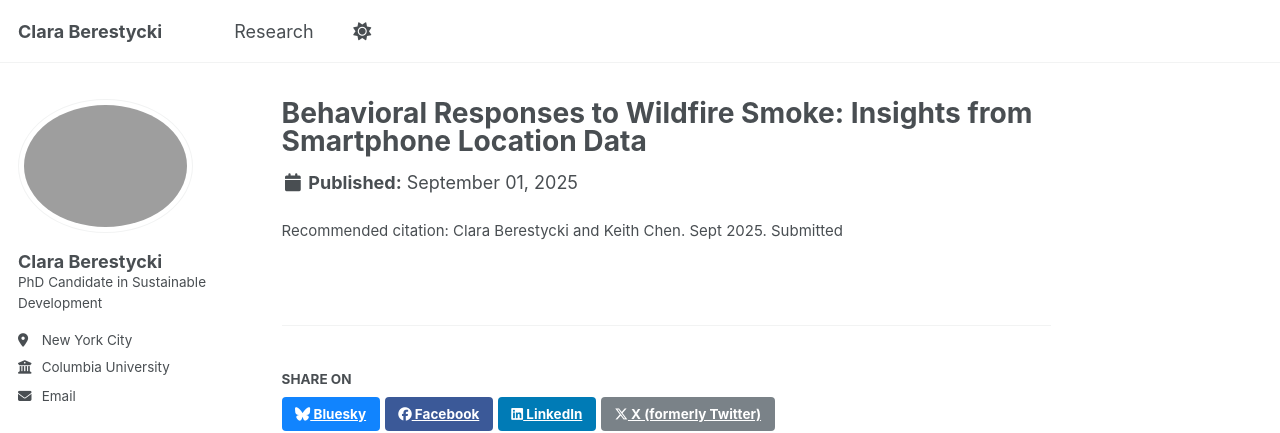
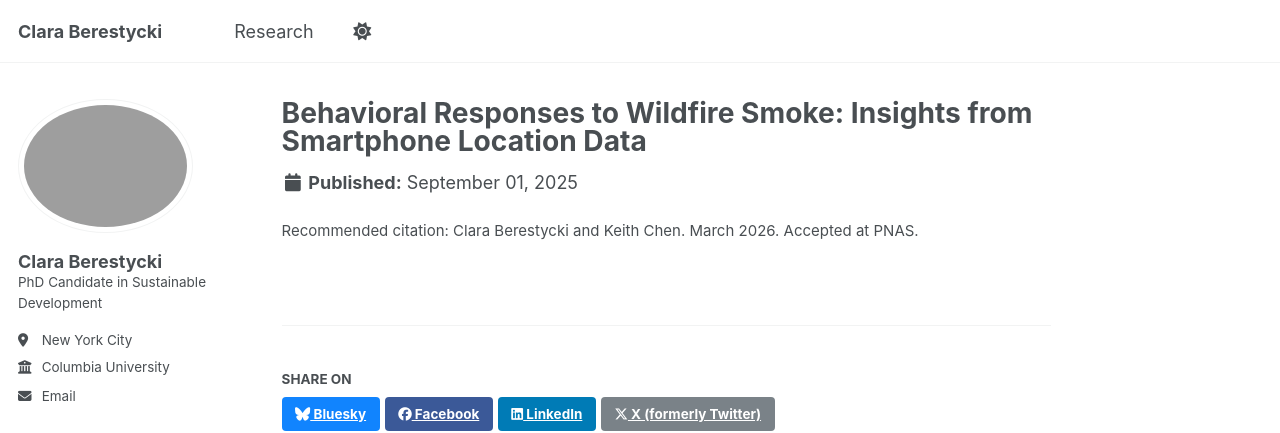
Before and after one commit to claraberes/claraberes.github.io, a Jekyll site: the page built from _publications/2025-10-24-behavioral-responses-to-wildfire-smoke.md, in a window 1280 px wide and 926 px high. Shown: the top 433 px of the window. Built offline with Jekyll 4.4.1, drawn with Linux system fonts in a browser that asks for light colours.

Commit message:
Update citation and status for publication

```diff
--- a/_publications/2025-10-24-behavioral-responses-to-wildfire-smoke.md
+++ b/_publications/2025-10-24-behavioral-responses-to-wildfire-smoke.md
@@ -6,7 +6,7 @@ date: 2025-09-01
 authors:
   - "Clara Berestycki"
   - "Keith Chen"
-citation: 'Clara Berestycki and Keith Chen. Sept 2025. Submitted'
+citation: 'Clara Berestycki and Keith Chen. March 2026. Accepted at PNAS.'
 status: "working paper"
 note: 'Received “Best Student Conference Paper Award” at the 2025 [NAREA Conference](https://narea.org/meeting-2025/).'
 ---
```
